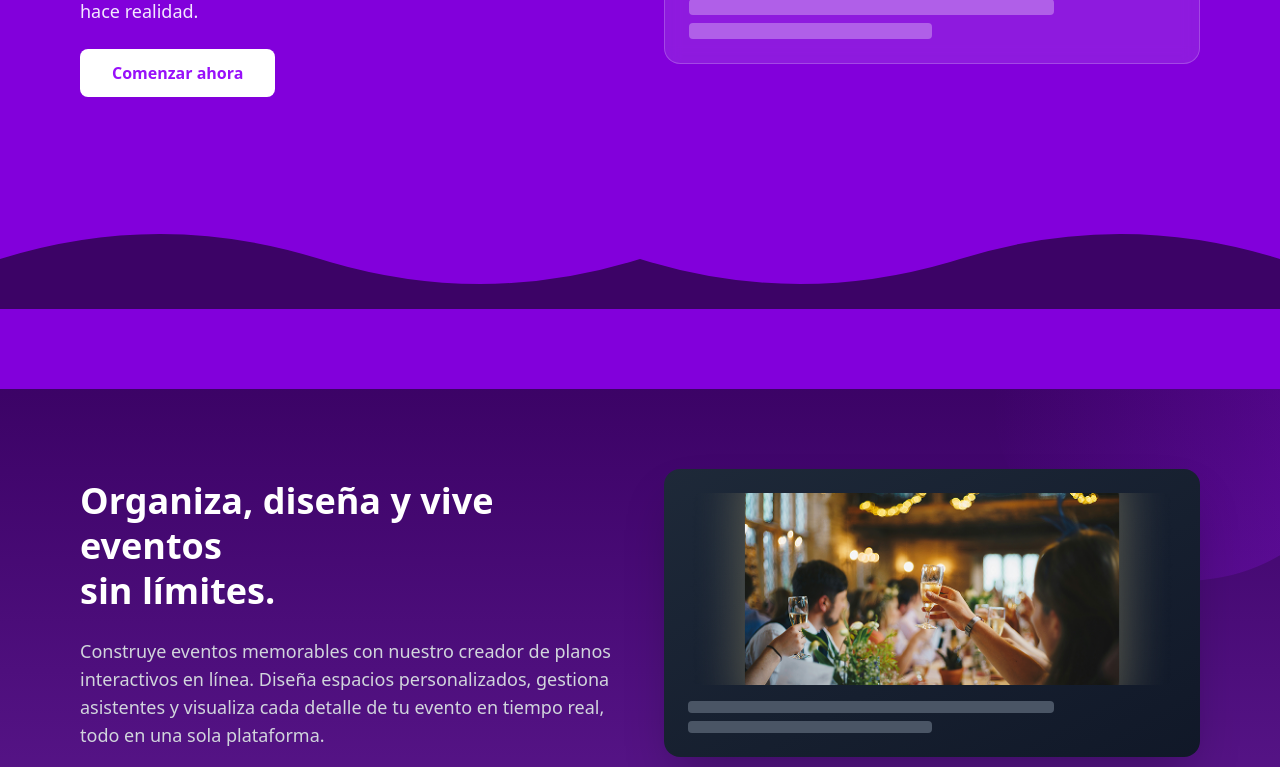
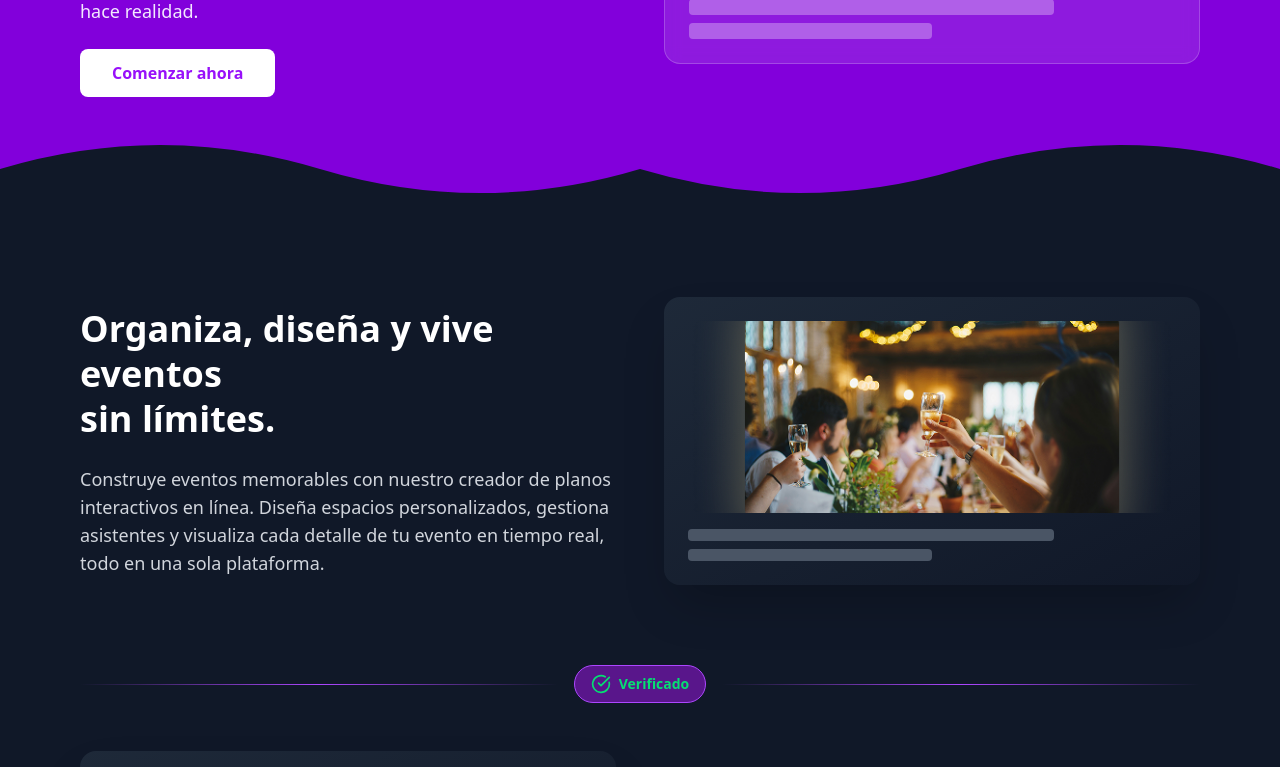
Before and after one commit to lozano2303/tu-evento, a React (Vite) app in the folder TuEventoFrontend (Web)/: page / in a window 1280 px wide. Shown: the part 500-1267 px from the top of the page. Built offline with nearby package versions, Linux system fonts and the light colour scheme.

Commit message:
fix: brief description of what you corrected

```diff
--- a/TuEventoFrontend (Web)/src/components/views/AboutUs.jsx
+++ b/TuEventoFrontend (Web)/src/components/views/AboutUs.jsx
@@ -111,7 +111,7 @@ export default function AboutUs() {
             <div className="flex flex-wrap justify-center gap-4 mt-8">
               <div className="flex items-center px-4 py-2 bg-white/10 backdrop-blur-sm rounded-lg border border-white/20">
                 <Zap className="w-5 h-5 text-yellow-300 mr-2" />
-                <span className="text-sm">Visualización 3D</span>
+                <span className="text-sm">Visualización 2D</span>
               </div>
               <div className="flex items-center px-4 py-2 bg-white/10 backdrop-blur-sm rounded-lg border border-white/20">
                 <Target className="w-5 h-5 text-green-300 mr-2" />
@@ -324,7 +324,7 @@ export default function AboutUs() {
                   </div>
                   <div>
                     <h3 className="font-semibold text-white">Herramientas virtuales</h3>
-                    <p className="text-purple-200 text-sm">Maquetación 3D y visualización en tiempo real</p>
+                    <p className="text-purple-200 text-sm">Maquetación 2D y visualización en tiempo real</p>
                   </div>
                 </div>
 
--- a/TuEventoFrontend (Web)/src/components/views/ladingPage.jsx
+++ b/TuEventoFrontend (Web)/src/components/views/ladingPage.jsx
@@ -10,7 +10,7 @@ export default function LadingPage() {
       {/* Hero Section */}
       <section className="relative overflow-hidden py-20">
         {/* Fondo degradado */}
-  <div className="absolute inset-0 bg-gradient-to-br bg-purple-700"></div>
+        <div className="absolute inset-0 bg-purple-700"></div>
 
         {/* Contenido principal */}
         <div className="relative max-w-6xl mx-auto px-4 py-10">
@@ -23,39 +23,45 @@ export default function LadingPage() {
                 <span className="block text-yellow-300">ideal.</span>
               </h1>
               <p className="text-lg text-purple-100">
-          Diseña, planifica y vive experiencias únicas que marquen la diferencia. Cada detalle cuenta y nuestro kit de asistencia lo hace realidad.
+                Diseña, planifica y vive experiencias únicas que marquen la diferencia.
+                Cada detalle cuenta y nuestro kit de asistencia lo hace realidad.
               </p>
               <button className="bg-white text-purple-600 px-8 py-3 rounded-lg font-semibold hover:bg-gray-100 transition-colors">
                 Comenzar ahora
               </button>
             </div>
 
+            {/* Imagen */}
             <div className="relative">
               <div className="w-60 h-60 bg-gradient-to-r from-yellow-400 to-orange-500 rounded-full opacity-20 absolute -top-10 -right-10"></div>
               <div className="relative bg-white/10 backdrop-blur-sm rounded-2xl p-6 border border-white/20">
-        <img src="/src/assets/images/bosquejo_1-removebg-preview.png" alt="Bosquejo" className="w-full h-58 rounded-xl mb-4 object-contain" />
+                <img
+                  src="/src/assets/images/bosquejo_1-removebg-preview.png"
+                  alt="Bosquejo"
+                  className="w-full h-58 rounded-xl mb-4 object-contain"
+                />
                 <div className="space-y-2">
                   <div className="h-4 bg-white/30 rounded w-3/4"></div>
                   <div className="h-4 bg-white/30 rounded w-1/2"></div>
                 </div>
               </div>
             </div>
-
-
           </div>
         </div>
 
- <div className="relative w-full overflow-hidden mt-18">
-  <svg viewBox="0 0 1200 120" className="w-full h-25 fill-purple-950" preserveAspectRatio="none">
-    <path d="M0,60 Q150,0 300,60 T600,60 Q750,120 900,60 T1200,60 L1200,120 L0,120 Z"></path>
+        {/* Solo la curva inferior */}
+      <svg
+        viewBox="0 0 1200 120"
+        className="absolute bottom-0 left-0 w-full h-24 fill-gray-900"
+        preserveAspectRatio="none"
+      >
+      <path d="M0,60 Q150,0 300,60 T600,60 Q750,120 900,60 T1200,60 L1200,120 L0,120 Z" />
     </svg>
-</div>
+
       </section>
 
       {/* Features Section */}
-      <section className="py-20 bg-gradient-to-b from-purple-950 via-purple-900 to-purple-950 relative overflow-hidden">
-      {/* Elementos decorativos de fondo */}
-      <div className="absolute top-0 right-0 w-96 h-96 bg-gradient-to-l from-purple-600 to-transparent rounded-full opacity-30 -translate-y-1/2 translate-x-1/4"></div>
+      <section className="py-20 relative overflow-hidden">
         <div className="absolute bottom-0 left-0 w-72 h-72 bg-gradient-to-r from-blue-600 to-transparent rounded-full opacity-20 translate-y-1/2 -translate-x-1/4"></div>
 
         <div className="max-w-6xl mx-auto px-4 relative z-10">
@@ -71,10 +77,8 @@ export default function LadingPage() {
               </p>
             </div>
 
-          {/* Imagen representativa del lado derecho */}
             <div className="relative">
               <div className="bg-gradient-to-br from-gray-800 to-gray-900 rounded-2xl p-6 shadow-2xl">
-              {/* Imagen real */}
                 <div className="rounded-xl mb-4 overflow-hidden">
                   <img
                     src="/src/assets/images/imagen1.png"
@@ -102,10 +106,8 @@ export default function LadingPage() {
 
           {/* Segunda sección */}
           <div className="grid md:grid-cols-2 gap-12 items-center">
-          {/* Imagen del lado izquierdo */}
             <div className="relative order-2 md:order-1">
               <div className="bg-gradient-to-br from-gray-800 to-gray-900 rounded-2xl p-6 shadow-2xl">
-              {/* Imagen real de eventos */}
                 <div className="rounded-xl mb-4 overflow-hidden">
                   <img
                     src="/src/assets/images/imagen2.png"
```
Lines whose indentation alone changed are shown as unchanged.
